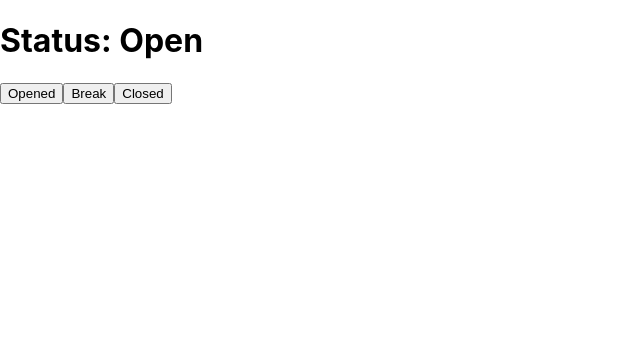
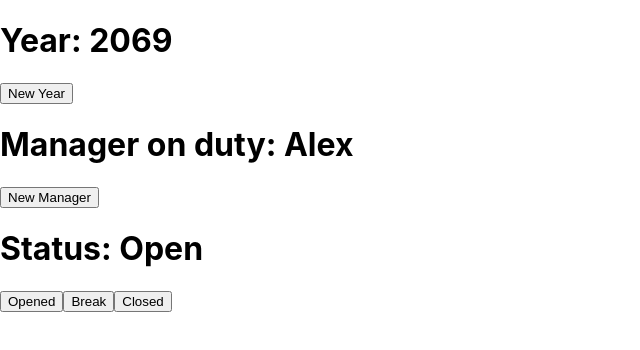
Before and after one commit to senaru/hello-react, a React (Create React App) app: page / in a window 1280 px wide. Shown: the top 350 px of the page, without its empty margins (0-640 px from the left). Built offline with nearby package versions, Linux system fonts and the light colour scheme.

Commit message:
using multiple state variables

```diff
--- a/src/index.js
+++ b/src/index.js
@@ -3,14 +3,26 @@
 import './index.css';
 
 function App() {
+    const [year, setYear] = useState(2069);
+    const [manager, setManager] = useState("Alex");
     const [status, setStatus] = useState("Open");
     return (
+        <>
+            <div>
+                <h1>Year: {year}</h1>
+                <button onClick={() => setYear(year + 1)}>New Year</button>
+            </div>
+            <div>
+                <h1>Manager on duty: {manager}</h1>
+                <button onClick={() => setManager("Rachel")}>New Manager</button>
+            </div>
             <div>
                 <h1>Status: {status}</h1>
                 <button onClick={() => setStatus("Open")}>Opened</button>
                 <button onClick={() => setStatus("Back in 5")}>Break</button>
                 <button onClick={() => setStatus("Closed")}>Closed</button>
             </div>
+        </>
     );
 }
 
```
Lines whose indentation alone changed are shown as unchanged.
